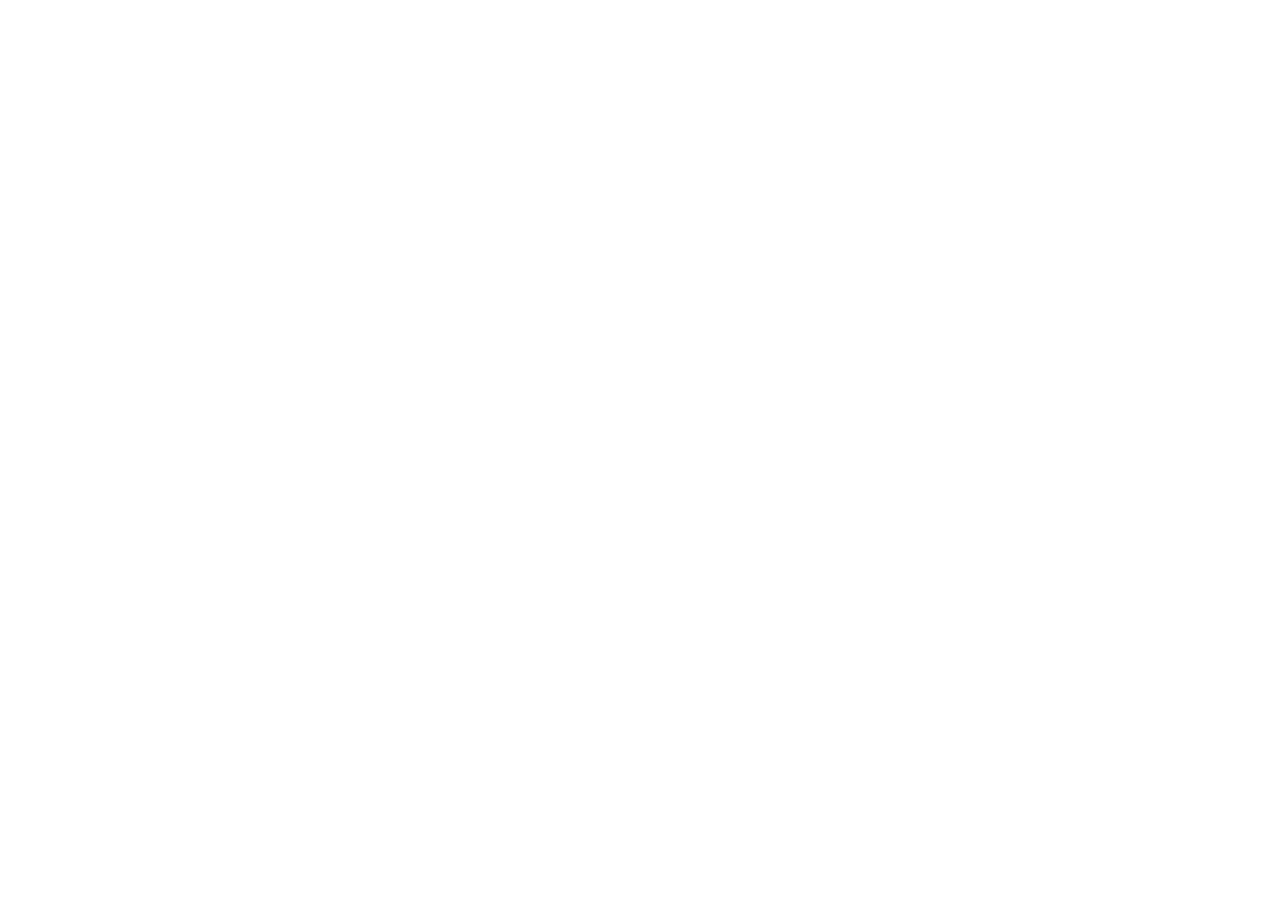
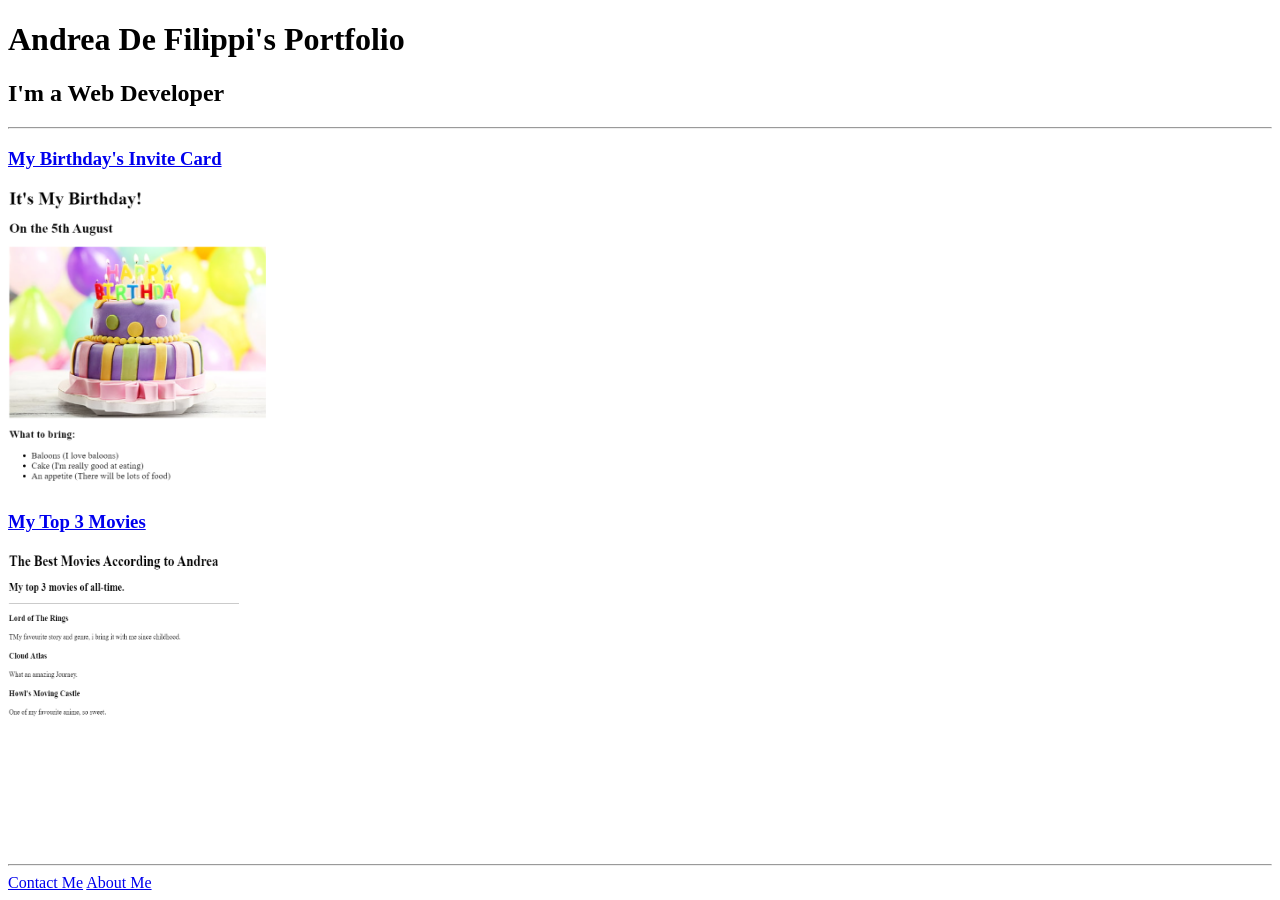
Before and after one commit to Jetzko/html-portfolio, a plain HTML site: page 4.3 HTML Porfolio Project/index.html in a window 1280 px wide. Before the commit the page ends 800 px from the top, so only its background shows below. Drawn offline with Linux system fonts and the light colour scheme.

Commit message:
Add files via upload

```diff
--- a/4.3 HTML Porfolio Project/index.html
+++ b/4.3 HTML Porfolio Project/index.html
@@ -1,15 +1,27 @@
-<!-- TODO 1: Create the HTML Boilerplate -->
+<!DOCTYPE html>
+<html lang="eng">
 
-<!-- TODO 2: Add Your previous projects' HTML into the public folder -->
+<head>
 
-<!-- TODO 3: Take screenshots of your project previews and add the images to the images folder -->
+</head>
 
-<!-- TODO 4: Add titles/subtitles etc. -->
 
-<!-- TODO 5: Add a link to the project pages -->
+<body>
+<h1>Andrea De Filippi's Portfolio </h1>
+<h2>  I'm a Web Developer </h2>
+<hr />
 
-<!-- TODO 6: Add images to show the project previews
-HINT for TODO 6: You can use the height attribute set to 200 to make the image smaller:
-https://developer.mozilla.org/en-US/docs/Web/HTML/Element/img#attr-height -->
+<h3><a href="birthday-invite.html">My Birthday's Invite Card</a></h3>
+<img src="../assets/images/birthday_card.png" alt="Birtday Invite" height="300">
+<h3><a href="movie-ranking.html">My Top 3 Movies</a></h3>
+<img src="../assets/images/movie_list.png" height="300" alt="Top 3 Movies">
+<hr />
 
-<!-- TODO 7: Add the Contact Me and About Me page links -->
+    <a href="contact.html">Contact Me</a>
+    <a href="about.html">About Me</a>
+
+
+</body>
+
+
+</html>
```
